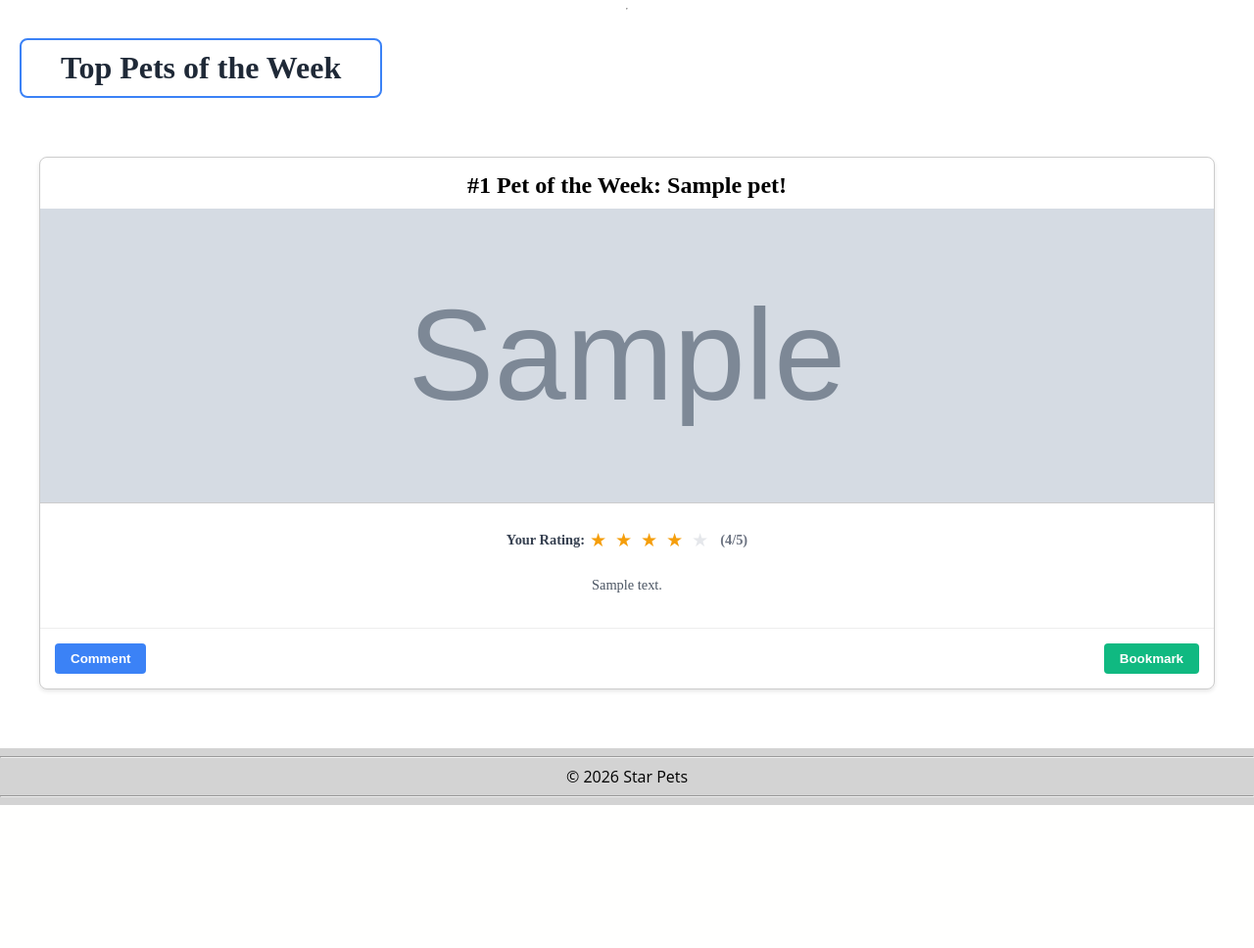
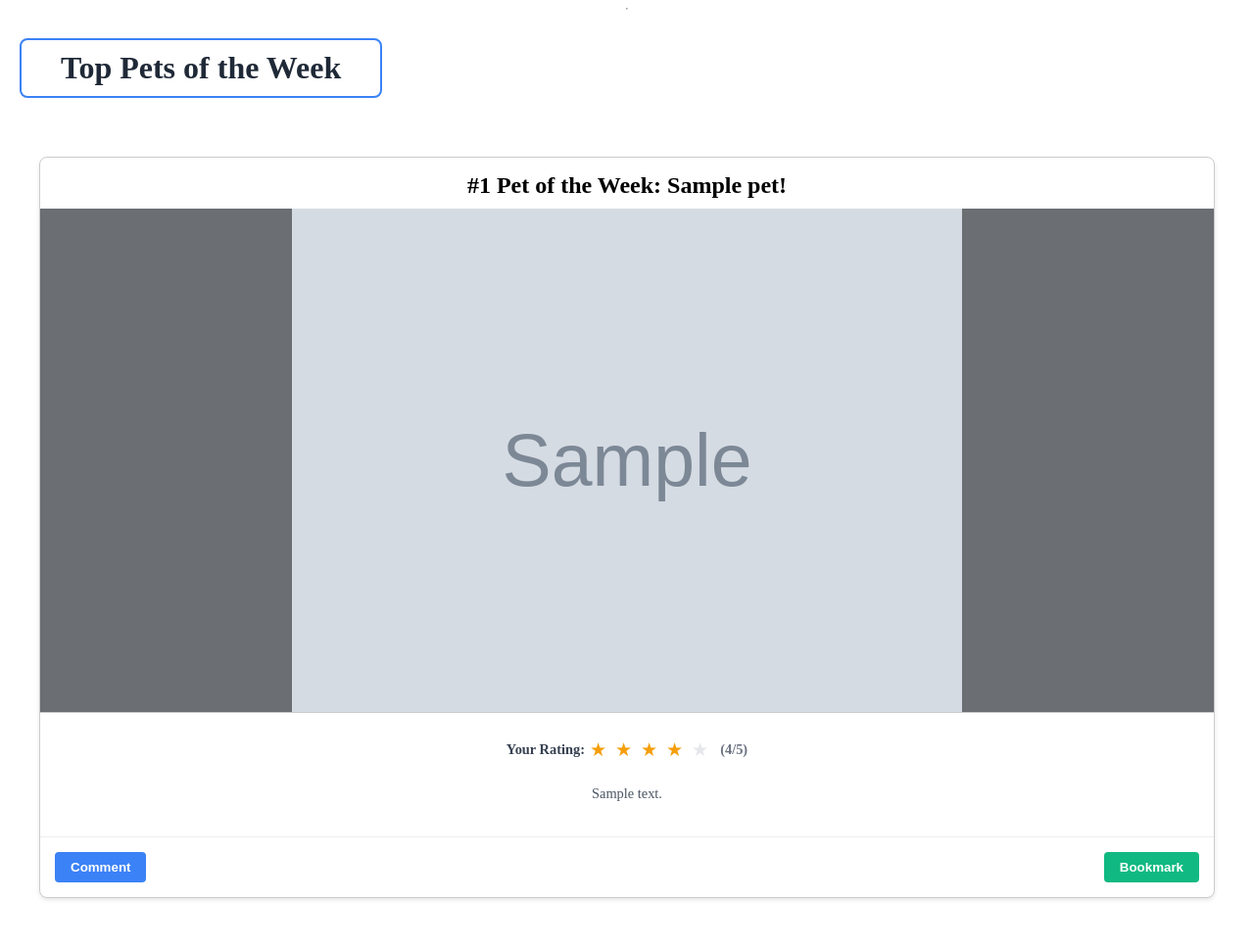
Before and after one commit to StevenHorne44/StarPets, a Django app: page /rated/ in a window 1280 px wide. Shown: the part 63-1031 px from the top of the page at 98% size. Before the commit the page ends 885 px from the top, so only its background shows below. Run offline with Django 5.2, Linux system fonts and the light colour scheme; a user stored in the database is signed in; tables that the repository leaves empty hold one stand-in row (values such as "Sample post"); grey boxes marked "Sample" are stand-in pictures.

Commit message:
Adding blured background to the pet image boxes and making the sizes flexible so that the images don't get overly choped or stretched.

```diff
--- a/pets/models.py
+++ b/pets/models.py
@@ -1,6 +1,7 @@
 from django.db import models
 from django.contrib.auth.models import User
 from django.template.defaultfilters import slugify
+from PIL import Image, ImageOps
 
 # Create your models here.
 
@@ -24,6 +25,21 @@ class Pet(models.Model):
 
     def __str__(self):
         return self.name
+
+    def save(self, *args, **kwargs):
+        super().save(*args, **kwargs)
+
+        if self.picture:
+            img_path = self.picture.path
+            img = Image.open(img_path)
+
+            if img.mode in ("RGBA", "P"):
+                img = img.convert("RGB")
+
+            # Simply scales down massive photos to 1200px max
+            # thumbnail() PRESERVES the original aspect ratio (No padding!)
+            img.thumbnail((1200, 1200))
+            img.save(img_path)
 
 class PetRating(models.Model):
     PetID = models.ForeignKey(Pet, on_delete=models.CASCADE)
--- a/static/css/starpets.css
+++ b/static/css/starpets.css
@@ -190,12 +190,49 @@ input[type="text"], input[type="password"], input[type="email"] {
     flex-direction: column;
 }
 
-.pet-box-image {
+/* The Wrapper (Controls the shape and hides blurry edges) */
+.pet-image-wrapper {
+    position: relative;
     width: 100%;
-    height: 200px;
-    background-color: #f3f4f6; /* Placeholder  */
-    object-fit: cover;
+    aspect-ratio: 4 / 3;
+    overflow: hidden; /* Prevents the blur from spilling out of the box */
     border-bottom: 1px solid #ccc;
+    background-color: #111827; /* Dark fallback */
+}
+
+/* The Blurred Background (Inherits the image from the HTML inline style!) */
+.pet-image-wrapper::before {
+    content: "";
+    position: absolute;
+    /* Pin perfectly to the edges */
+    top: -10%;
+    left: -10%;
+    right: -10%;
+    bottom: -10%;
+
+    background-image: inherit; /* Copies the URL from the parent div */
+    background-size: cover;
+    background-position: center;
+    filter: blur(20px) brightness(0.5); /* Blurs and dims the background */
+
+    z-index: 1;
+}
+
+.pet-image-wrapper .pet-box-image {
+    position: absolute;
+    top: 0;
+    left: 0;
+
+    z-index: 2; /* Ensures the sharp image sits on top of the blur */
+    width: 100%;
+    height: 100%;
+
+    /* Ensures it never crops, center distributes the empty space equally */
+    object-fit: contain;
+    object-position: center;
+
+    background-color: transparent;
+    border-bottom: none; /* Border moved to wrapper */
 }
 
 .pet-box-content {
@@ -257,8 +294,8 @@ input[type="text"], input[type="password"], input[type="email"] {
     text-align: center;
 }
 
-.pet-box-featured .pet-box-image {
-    height: 300px;
+.pet-box-featured .pet-image-wrapper {
+    aspect-ratio: 21 / 9; /* The ultra-wide banner size */
 }
 
 .pet-box-featured .pet-box-rating {
--- a/templates/pets/partials/pet_box.html
+++ b/templates/pets/partials/pet_box.html
@@ -12,7 +12,9 @@
 
     <!--Load Pet Picture if there is one-->
     {% if pet.picture %}
-        <img src="{{ pet.picture.url }}" alt="{{ pet.name }}" class="pet-box-image">
+        <div class="pet-image-wrapper" style="background-image: url('{{ pet.picture.url }}');">
+            <img src="{{ pet.picture.url }}" class="pet-box-image" alt="{{ pet.name }}">
+        </div>
     {% else %}
     <!-- Placeholder if no picture is available -->
         <div class="pet-box-image"></div>
```
